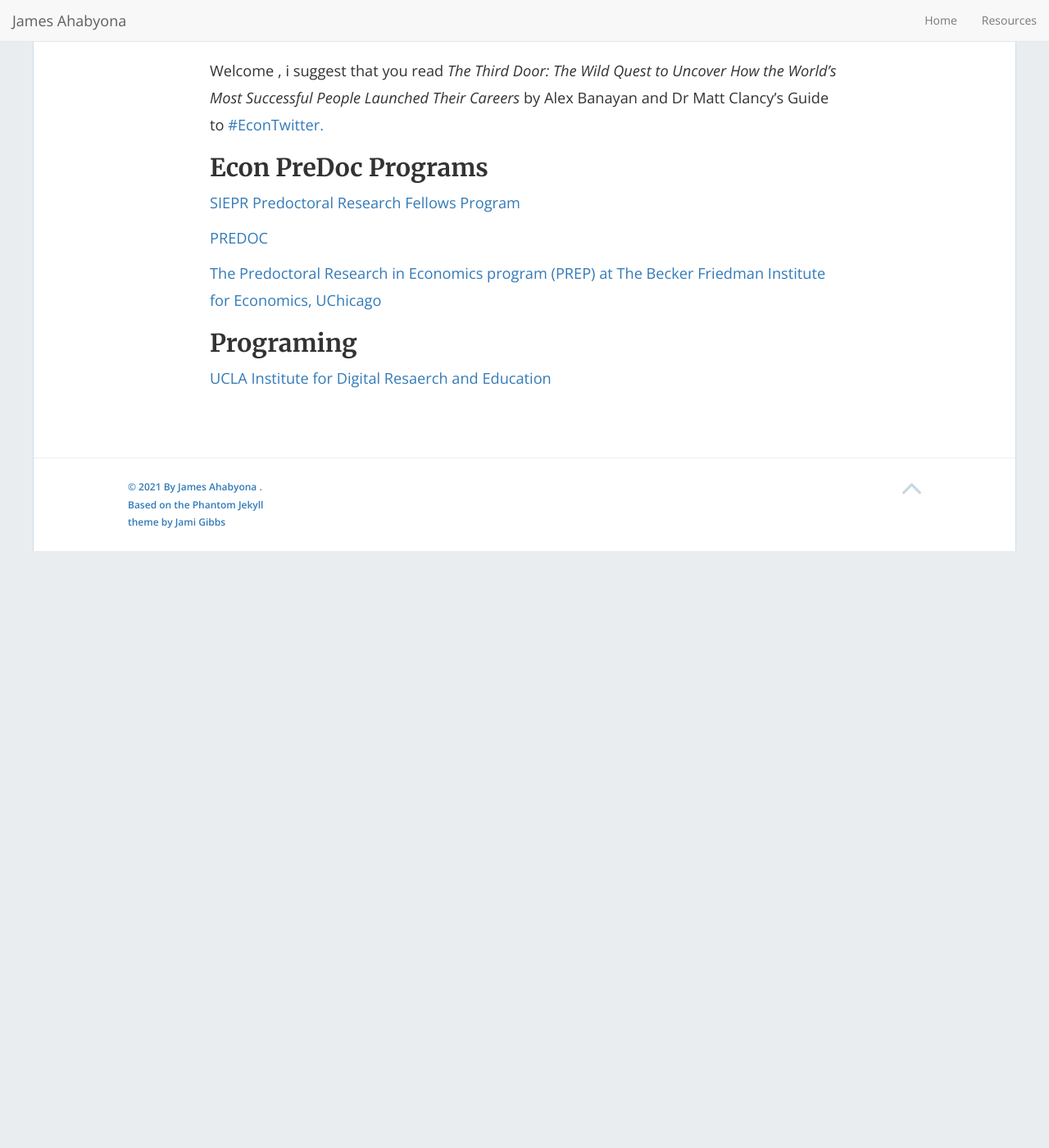
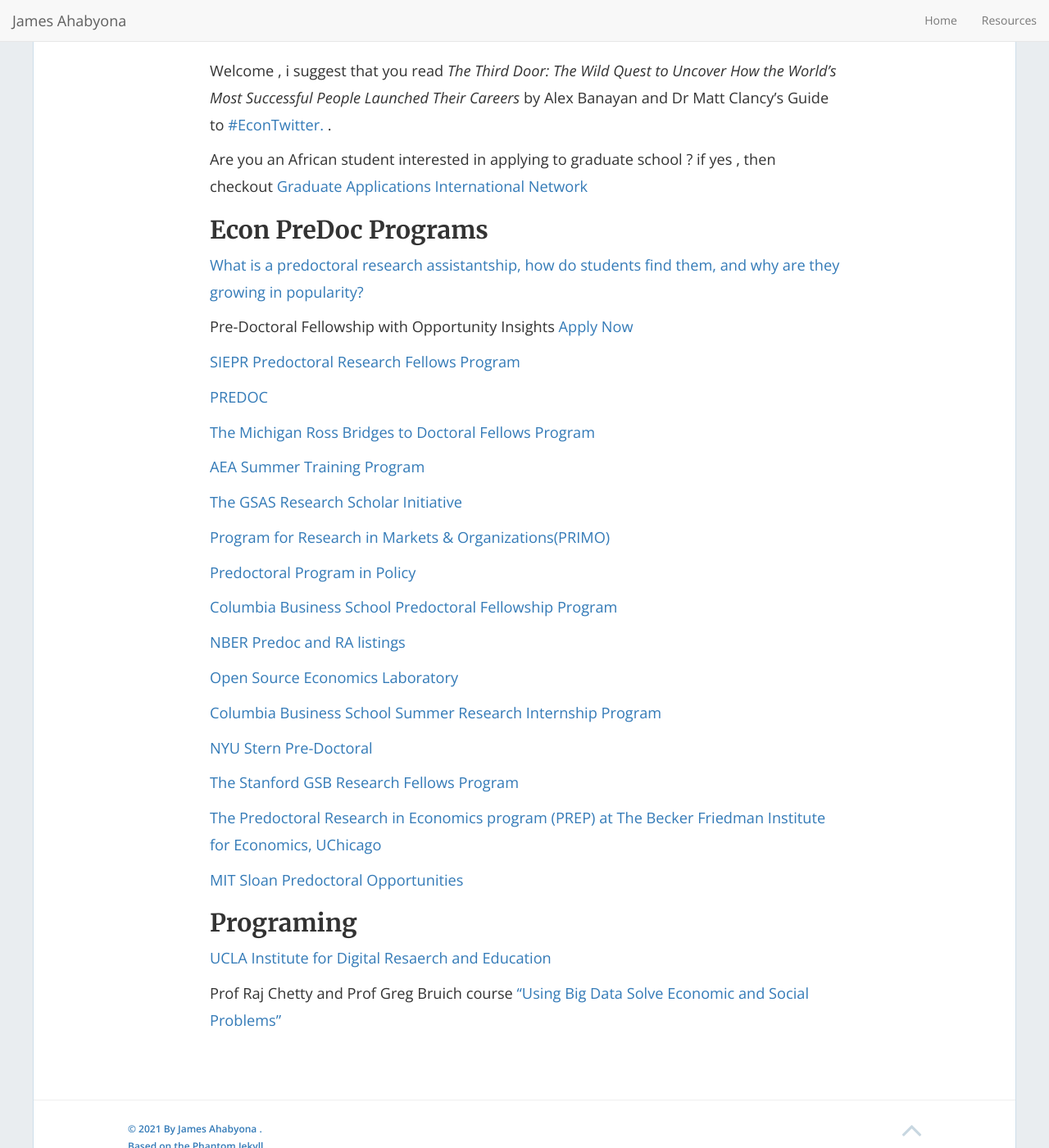
Before and after one commit to mariaelenaguer/mariaelenaguer.github.io, a Jekyll site: the page built from Resources.md, in a window 1280 px wide and 1400 px high. Shown: the whole window at 82% size. Built offline with Jekyll 4.4.1, drawn with Linux system fonts in a browser that asks for light colours; nearby versions of some CDN libraries.

Commit message:
Update Resources.md

```diff
--- a/Resources.md
+++ b/Resources.md
@@ -4,9 +4,17 @@
 permalink: /Resources/
 ---
 
-  Welcome , i suggest that you read _The Third Door: The Wild Quest to Uncover How the World's Most Successful People Launched Their Careers_ by Alex Banayan and Dr Matt Clancy's Guide to [#EconTwitter.](https://mattclancy.medium.com/a-beginners-guide-to-econtwitter-d237a3a4608b/)
+  Welcome , i suggest that you read _The Third Door: The Wild Quest to Uncover How the World's Most Successful People Launched Their Careers_ by Alex Banayan and Dr Matt Clancy's Guide to [#EconTwitter.](https://mattclancy.medium.com/a-beginners-guide-to-econtwitter-d237a3a4608b/) .
+
+
+  Are you an African student interested in applying to graduate school ? if yes , then checkout [Graduate Applications International Network](http://gain-learning.net/)
 
 ## Econ PreDoc Programs
+
+[What is a predoctoral research assistantship, how do students find them, and why are they growing in popularity?](https://www.aeaweb.org/forum/305/predoctoral-research-assistantship-students-popularity)
+
+
+Pre-Doctoral Fellowship with Opportunity Insights  [Apply Now](https://opportunityinsights.org/wp-content/uploads/2021/09/OI_Predoc_2021-2022.pdf)
 
 
 [SIEPR Predoctoral Research Fellows Program](https://siepr.stanford.edu/programs/predoctoral-research-fellowship-opportunities/)
@@ -15,10 +23,50 @@
 [PREDOC](https://predoc.org/opportunities/)
 
 
+[The Michigan Ross Bridges to Doctoral Fellows Program](https://michiganross.umich.edu/programs/phd/bridges-program)
+
+
+[AEA Summer Training Program](https://www.aeaweb.org/about-aea/committees/aeasp)
+
+
+[The GSAS Research Scholar Initiative](https://gsas.harvard.edu/diversity/research-scholar-initiative)
+
+
+[Program for Research in Markets & Organizations(PRIMO)](https://www.hbs.edu/doctoral/primo/Pages/program-details.aspx)
+
+
+[Predoctoral Program in Policy](https://www.policypredoc.org/)
+
+
+[Columbia Business School Predoctoral Fellowship Program ](https://academics.gsb.columbia.edu/predoctoral-research/predoctoral-fellows-program)
+
+
+[NBER Predoc and RA listings](https://www.nber.org/career-resources/research-assistant-positions-not-nber)
+
+
+[Open Source Economics Laboratory](https://www.oselab.org/)
+
+
+[Columbia Business School Summer Research Internship Program ](https://econ.columbia.edu/summer-research-internship-program-columbia-business-school/)
+
+
+[NYU Stern Pre-Doctoral](  https://www.stern.nyu.edu/programs-admissions/phd/academics/pre-doctoral-program)
+
+
+[The Stanford GSB Research Fellows Program](https://www.gsb.stanford.edu/programs/research-fellows)
+
+
 [The Predoctoral Research in Economics program (PREP) at The Becker Friedman Institute for Economics, UChicago](https://bfi.uchicago.edu/info-for/prep/)
+
+
+[MIT Sloan Predoctoral Opportunities](https://mitsloan.mit.edu/diversity/mit-sloan-predoctoral-opportunities)
+
 
 
 ## Programing
 
 
 [UCLA Institute for Digital Resaerch and Education](https://stats.idre.ucla.edu/stata/)
+
+
+Prof Raj Chetty and Prof Greg Bruich course ["Using Big Data Solve Economic and Social Problems"](https://stats.idre.ucla.edu/stata/)
```
